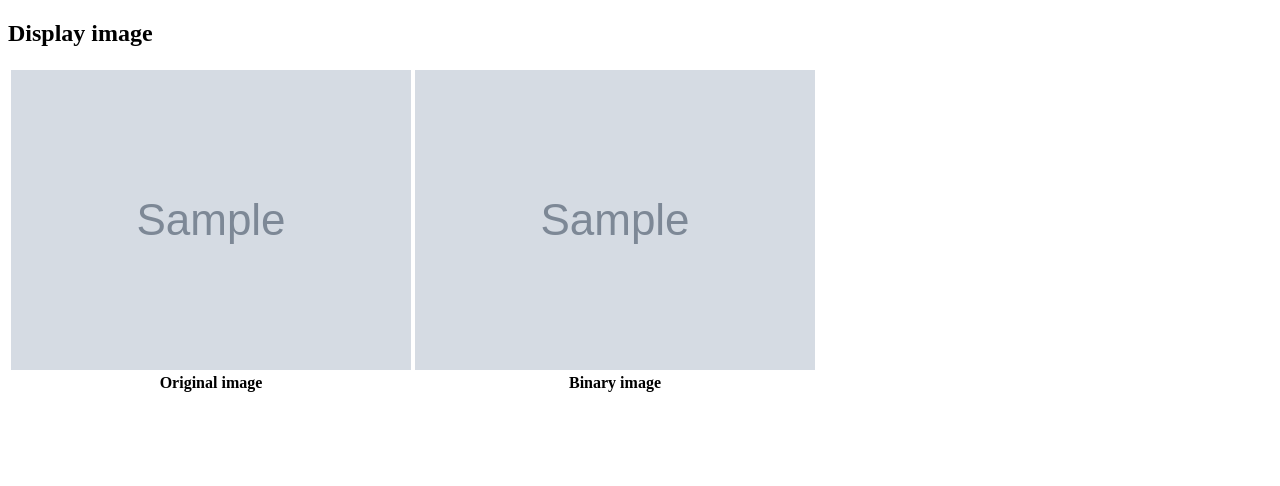
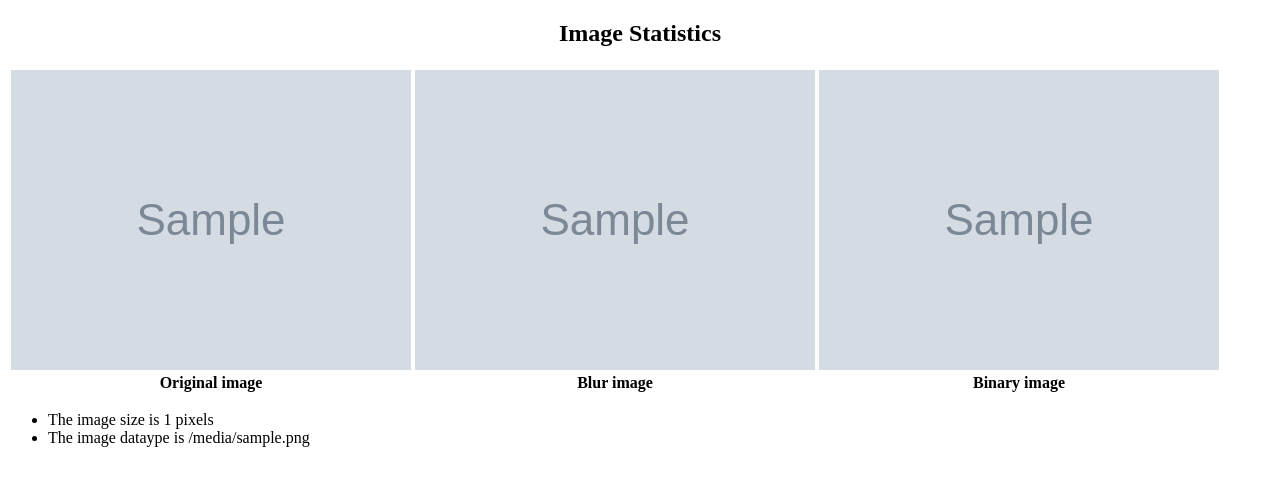
Before and after one commit to VigneshKathirkamar/flask_projects, a Flask app: template tut_5/templates/index.html in a window 1280 px wide. Shown: the top 486 px of the page. Run offline with Flask 2, Linux system fonts and the light colour scheme; the template is opened without the code that fills it: most values are stand-ins (such as "Sample title", 1, 10 or a date in 2020); grey boxes marked "Sample" are stand-in pictures; lists and menus that the app fills with data are empty; parts of the project's set-up code (start-up, migrations or seed data) failed here and were passed over.

Commit message:
added few image statistics coding

```diff
--- a/tut_5/app.py
+++ b/tut_5/app.py
@@ -6,35 +6,47 @@ from utils import binaryImage
 img_path = "./static/images/"
 img_name = "index.jpeg"
 binary_images_path = img_path+'/binary_images/'
+blur_images_path = img_path+'/blur_images/'
 
-try:
-    os.mkdir(binary_images_path)
-    print("Binary images file was created ")
-except FileExistsError:
-    pass
-finally:
-    print("Binary file was present before creation")
+processed_images_path = [binary_images_path,blur_images_path]
+
+for i in processed_images_path:
+    try:
+        os.mkdir(i)
+        print("Binary images file was created ")
+    except FileExistsError:
+        pass
+    finally:
+        print("Binary file was present before creation")
 
 img = cv2.imread(img_path+"/"+img_name)
+original_img = img.copy()
+
+image_height, image_width  = original_img.shape[:2]
+image_data_type = original_img.dtype
+
 binary_image = binaryImage(img)
 cv2.imwrite(binary_images_path+img_name.split('.')[0]+'_binary.jpeg',binary_image)
+
+blur_image = cv2.GaussianBlur(original_img,(3,3),0)
+cv2.imwrite(blur_images_path+img_name.split('.')[0]+'_blur.jpeg',blur_image)
 
 app = Flask(__name__)
 
 app.config['IMAGE_FOLDER'] = img_path
 app.config['BINARY_IMAGE_FOLDER'] = binary_images_path
+app.config['BLUR_IMAGE_FOLDER'] = blur_images_path
 
 @app.route('/')
 @app.route('/index')
 def show_index():
-    # full_filename = os.path.join(app.config['UPLOAD_FOLDER'], 'chimp.jpeg')
-    # binary_filename = os.path.join(app.config['BINARY_IMAGE'],'chimp_binary_img.jpeg')
-    print("IMage folder is",app.config['IMAGE_FOLDER'])
     image_path = os.path.join(app.config['IMAGE_FOLDER'],'index.jpeg')
     binary_images_path = os.path.join(app.config['BINARY_IMAGE_FOLDER'],'index_binary.jpeg')
-    # binary_image = binaryImage(img)
-    # print("full filename is",full_filename)
-    return render_template("index.html", user_image = image_path,binary_image=binary_images_path)
+    blur_images_path = os.path.join(app.config['BLUR_IMAGE_FOLDER'],'index_blur.jpeg')
+    size = (str(image_height)+'x'+str(image_width))
+    img_data_type = image_data_type
+    return render_template("index.html", user_image = image_path,binary_image=binary_images_path,blur_image=blur_images_path,size=size
+                ,img_data_type = img_data_type)
 
 
 
--- a/tut_5/templates/index.html
+++ b/tut_5/templates/index.html
@@ -8,7 +8,7 @@
 </style> -->
 <head>
     <h2>
-        Display image
+        <center>Image Statistics</center>
     </h2>
 </head>
 <body>
@@ -16,9 +16,15 @@
     <tr>
        <th> <img src="{{ user_image }}" alt="User Image">
         <figcaption>Original image</figcaption> </th>
+        <th><img src="{{ blur_image }}" alt="Blur Image">
+        <figcaption>Blur image</figcaption></th>
         <th><img src="{{ binary_image }}" alt="Binary Image">
         <figcaption>Binary image</figcaption></th>
     </tr>
     </table>
+    <ul>
+        <li>The image size is {{ size }} pixels</li>
+        <li>The image dataype is {{ img_data_type }}</li>
+    </ul>
 </body>
 </html>
```
Also changed, not shown: tut_5/static/images/blur_images/index_blur.jpeg (added).
